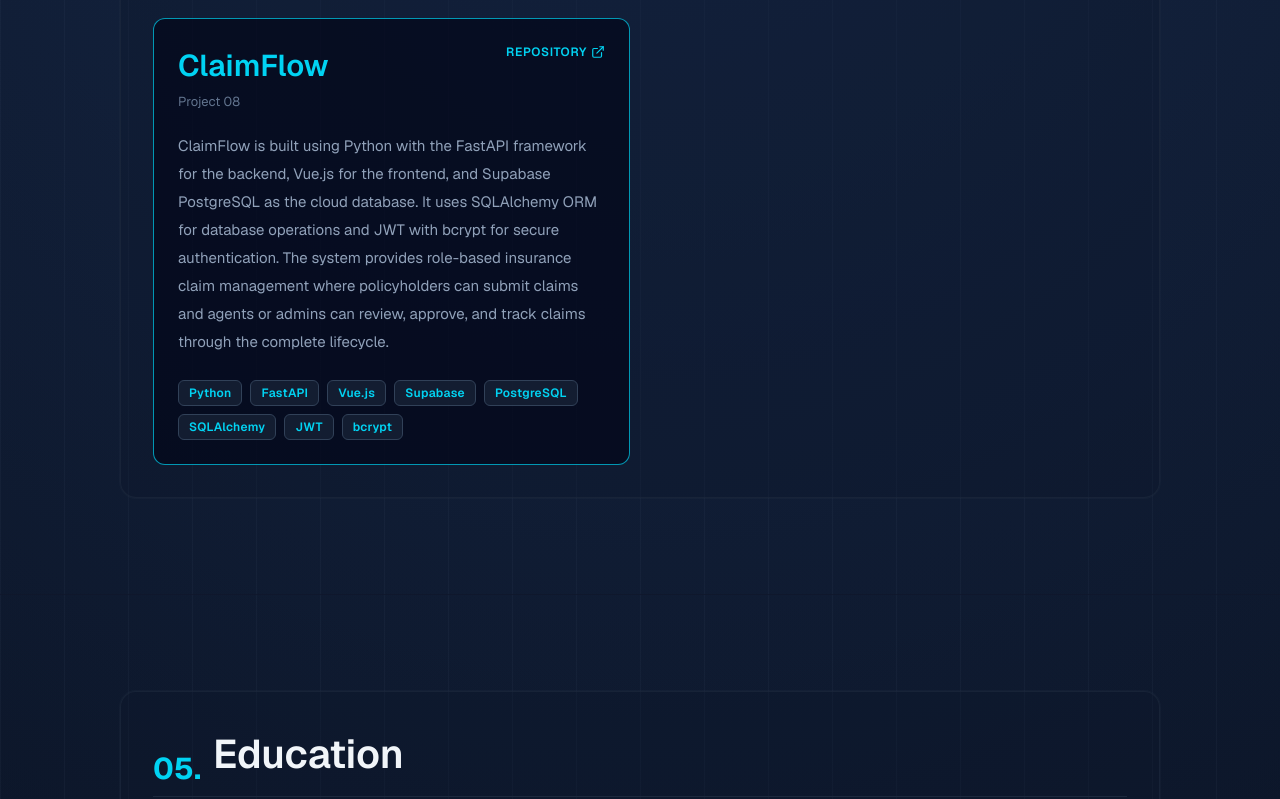
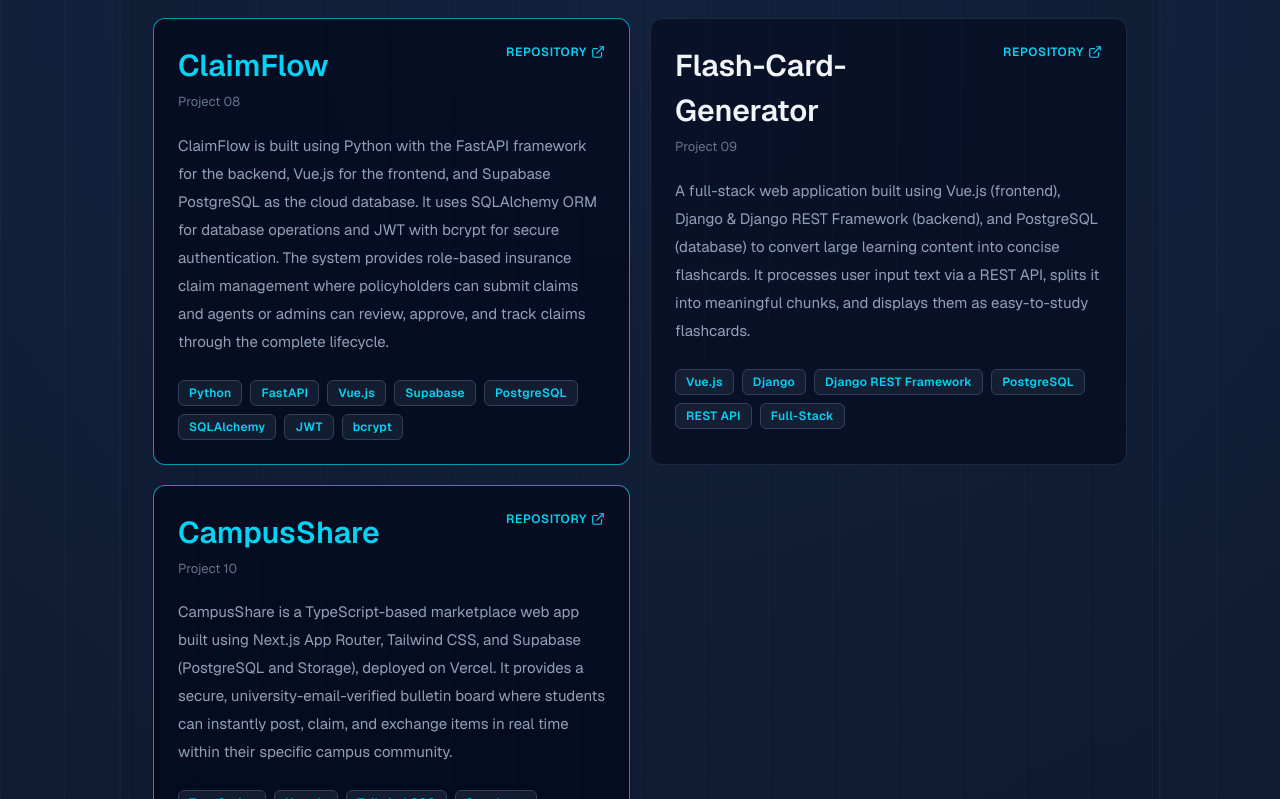
Before and after one commit to meghanamanchala/Portfolio, a Next.js app in the folder meghana/: page / in a window 1280 px wide. Shown: the part 4861-5660 px from the top of the page. Built offline with nearby package versions, Linux system fonts and the light colour scheme.

Commit message:
Update portfolio projects list to include all 10 projects and correct repository URLs

```diff
--- a/meghana/app/page.tsx
+++ b/meghana/app/page.tsx
@@ -106,6 +106,24 @@
       tags: ["Python", "FastAPI", "Vue.js", "Supabase", "PostgreSQL", "SQLAlchemy", "JWT", "bcrypt"],
       repoUrl: "https://github.com/meghanamanchala/ClaimFlow.git",
       liveUrl: "https://claims-project.vercel.app/",
+      highlight: true,
+    },
+    {
+      title: "Flash-Card-Generator",
+      month: "Project 09",
+      description:
+        "A full-stack web application built using Vue.js (frontend), Django & Django REST Framework (backend), and PostgreSQL (database) to convert large learning content into concise flashcards. It processes user input text via a REST API, splits it into meaningful chunks, and displays them as easy-to-study flashcards.",
+      tags: ["Vue.js", "Django", "Django REST Framework", "PostgreSQL", "REST API", "Full-Stack"],
+      repoUrl: "https://github.com/meghanamanchala/Flash-Card-Generator.git",
+      highlight: false,
+    },
+    {
+      title: "CampusShare",
+      month: "Project 10",
+      description:
+        "CampusShare is a TypeScript-based marketplace web app built using Next.js App Router, Tailwind CSS, and Supabase (PostgreSQL and Storage), deployed on Vercel. It provides a secure, university-email-verified bulletin board where students can instantly post, claim, and exchange items in real time within their specific campus community.",
+      tags: ["TypeScript", "Next.js", "Tailwind CSS", "Supabase", "PostgreSQL", "Vercel", "Marketplace"],
+      repoUrl: "https://github.com/meghanamanchala/CampusShare.git",
       highlight: true,
     },
   ];
```
Also changed, not shown: 1 other file (tests, documents, lock files or other folders).
